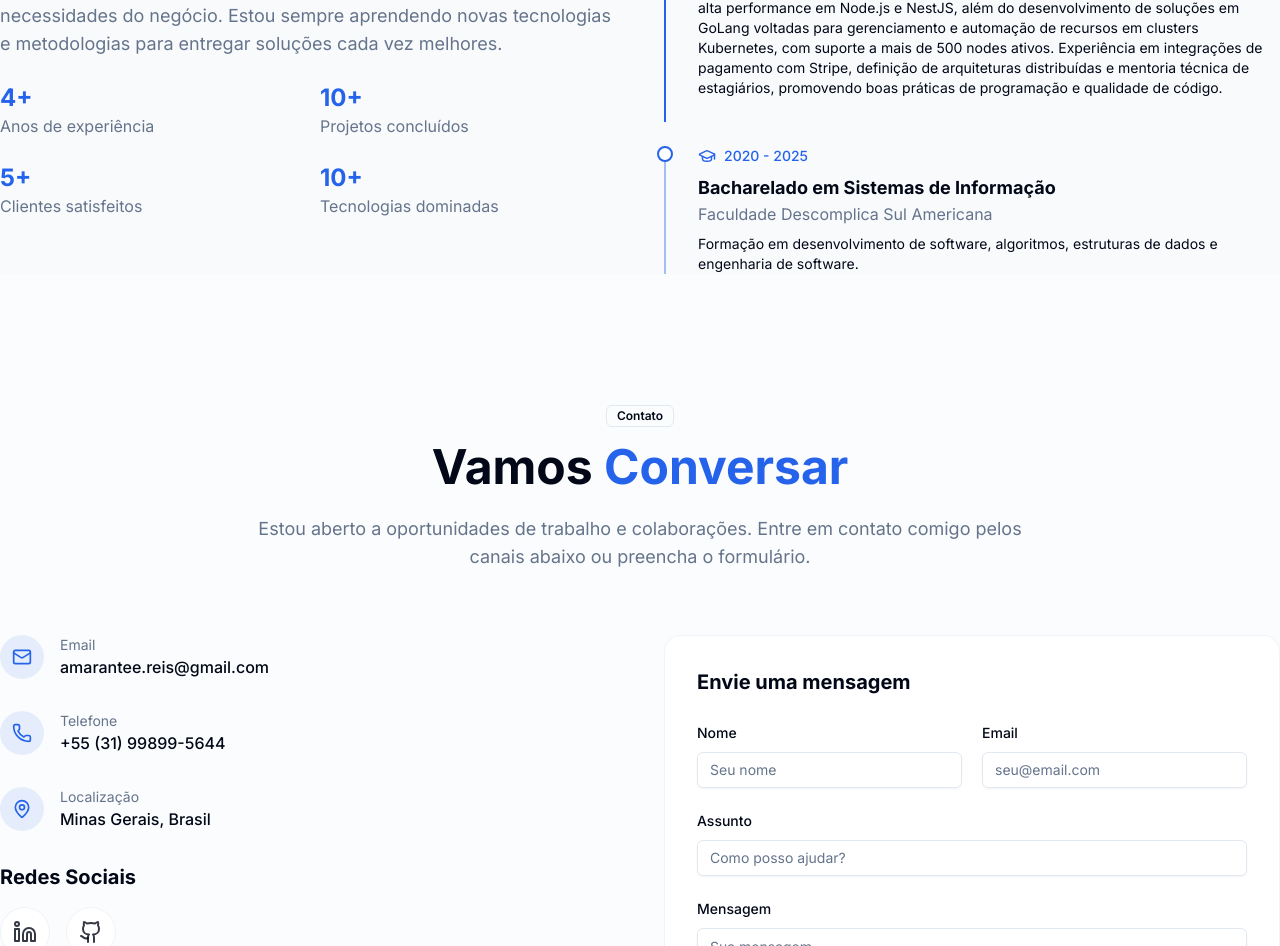
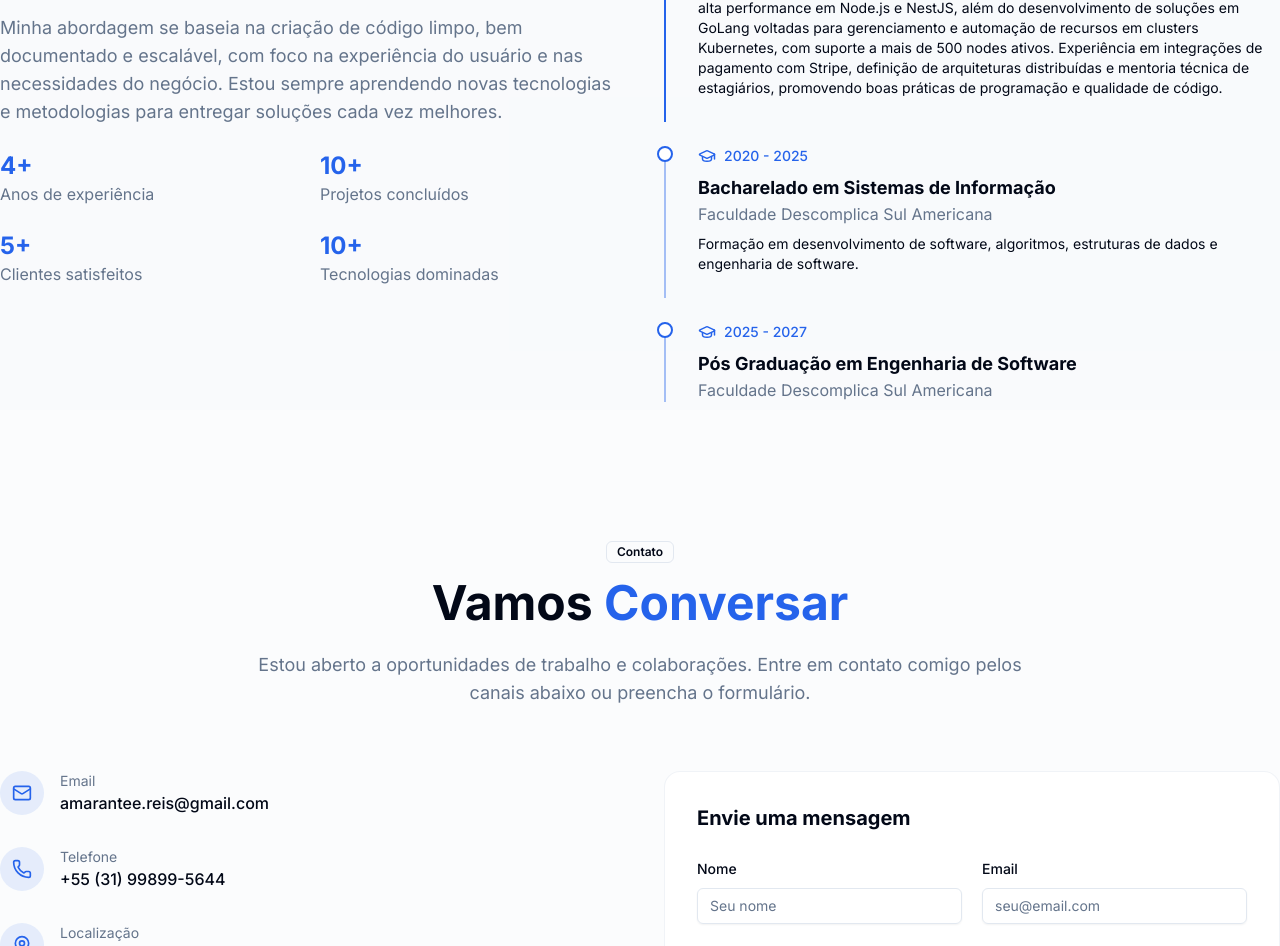
Before and after one commit to leonardoReizz/portifolio, a Next.js app: page / in a window 1280 px wide. Shown: the part 3714-4660 px from the top of the page. Built offline with nearby package versions, Linux system fonts and the light colour scheme.

Commit message:
update: add new education entry for Pós Graduação in Engenharia de Software to About component

```diff
--- a/src/app/components/About.tsx
+++ b/src/app/components/About.tsx
@@ -49,6 +49,14 @@ const timelineData: TimelineItem[] = [
     location: "Faculdade Descomplica Sul Americana",
     description:
       "Formação em desenvolvimento de software, algoritmos, estruturas de dados e engenharia de software.",
+    type: "education",
+  },
+  {
+    id: 4,
+    year: "2025 - 2027",
+    title: "Pós Graduação em Engenharia de Software ",
+    location: "Faculdade Descomplica Sul Americana",
+    description: "",
     type: "education",
   },
 ];
```
